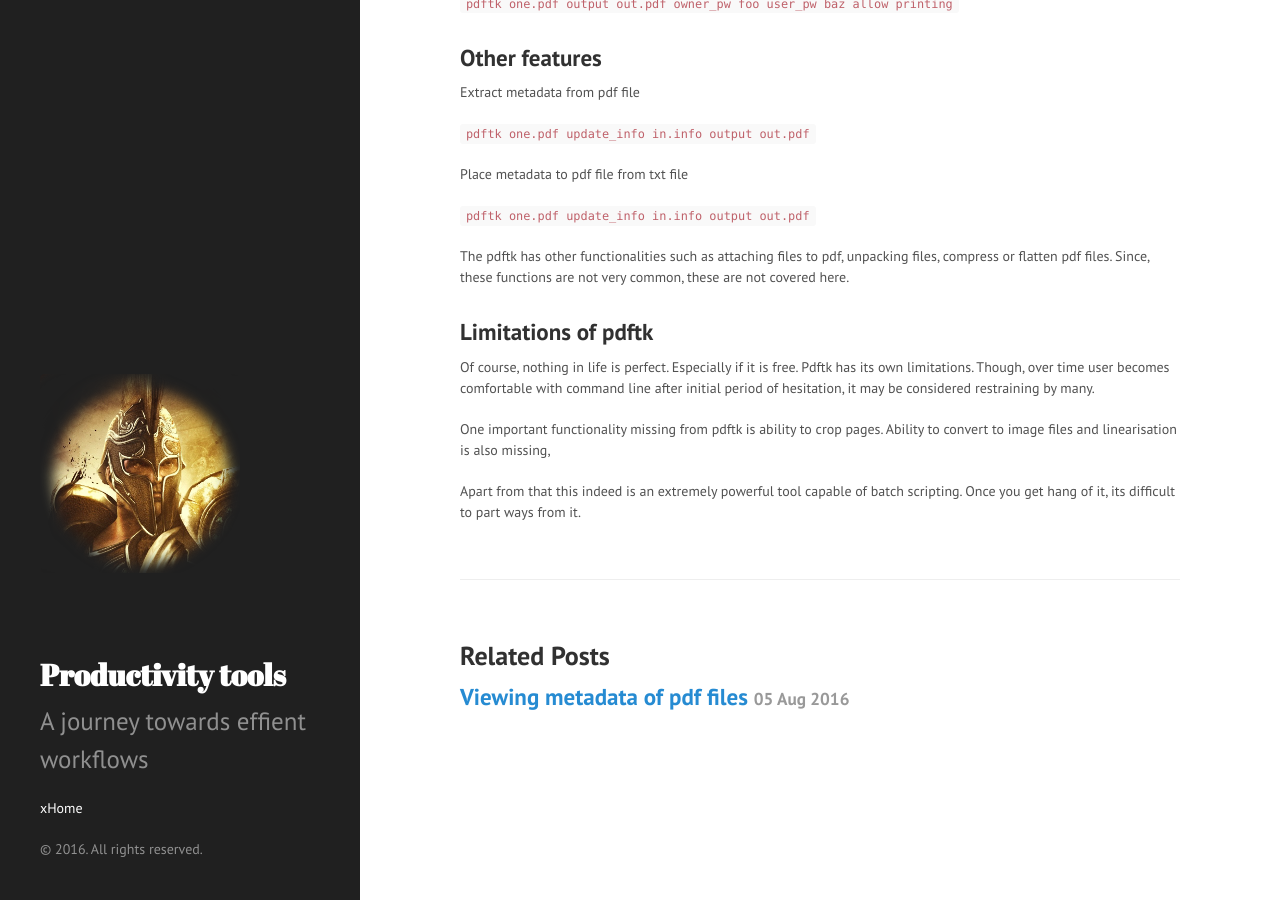
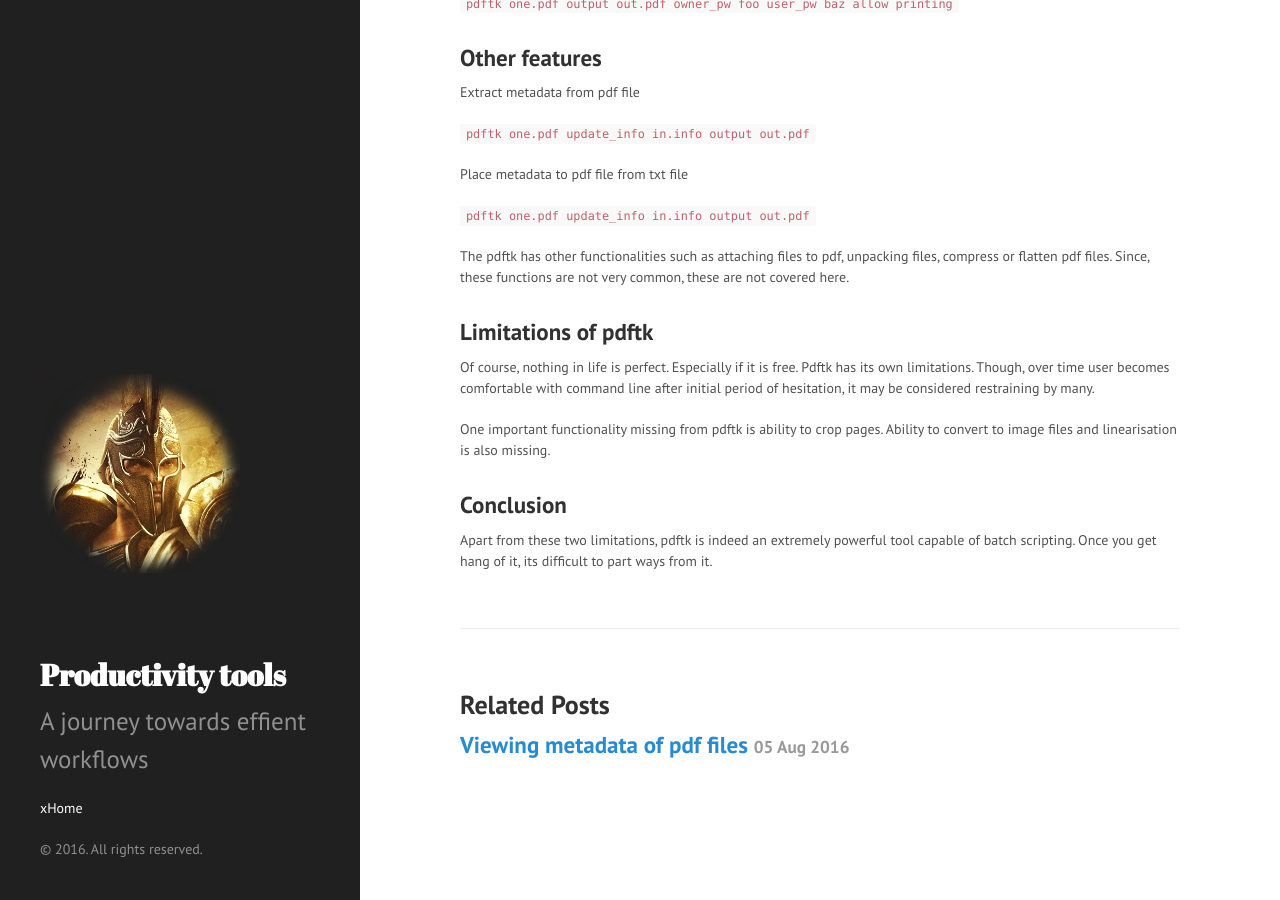
Before and after one commit to MaheshTK/MaheshTK.github.io, a Jekyll site: the page built from _posts/2016-08-03-manipulating-pdf-files.markdown, in a window 1280 px wide and 900 px high, scrolled down 3573 px. Built offline with Jekyll 4.4.1, drawn with Linux system fonts in a browser that asks for light colours; some of the changed text lies outside the part shown.

Commit message:
Post update: Manipulating pdf files

```diff
--- a/_posts/2016-08-03-manipulating-pdf-files.markdown
+++ b/_posts/2016-08-03-manipulating-pdf-files.markdown
@@ -1,6 +1,6 @@
 ---
 published: true
-title: Manipulating pdf files
+title: Manipulating pdf files using pdftk
 layout: post
 tags: [pdf, productivity, office]
 categories: [office, productivity]
@@ -150,6 +150,8 @@ The pdftk has other functionalities such as attaching files to pdf, unpacking fi
 
 Of course, nothing in life is perfect. Especially if it is free. Pdftk has its own limitations. Though, over time user becomes comfortable with command line after initial period of hesitation, it may be considered restraining by many.
 
-One important functionality missing from pdftk is ability to crop pages. Ability to convert to image files and linearisation is also missing,
+One important functionality missing from pdftk is ability to crop pages. Ability to convert to image files and linearisation is also missing.
 
-Apart from that this indeed is an extremely powerful tool capable of batch scripting. Once you get hang of it, its difficult to part ways from it.
+### Conclusion
+
+Apart from these two limitations, pdftk is indeed an extremely powerful tool capable of batch scripting. Once you get hang of it, its difficult to part ways from it.
```
